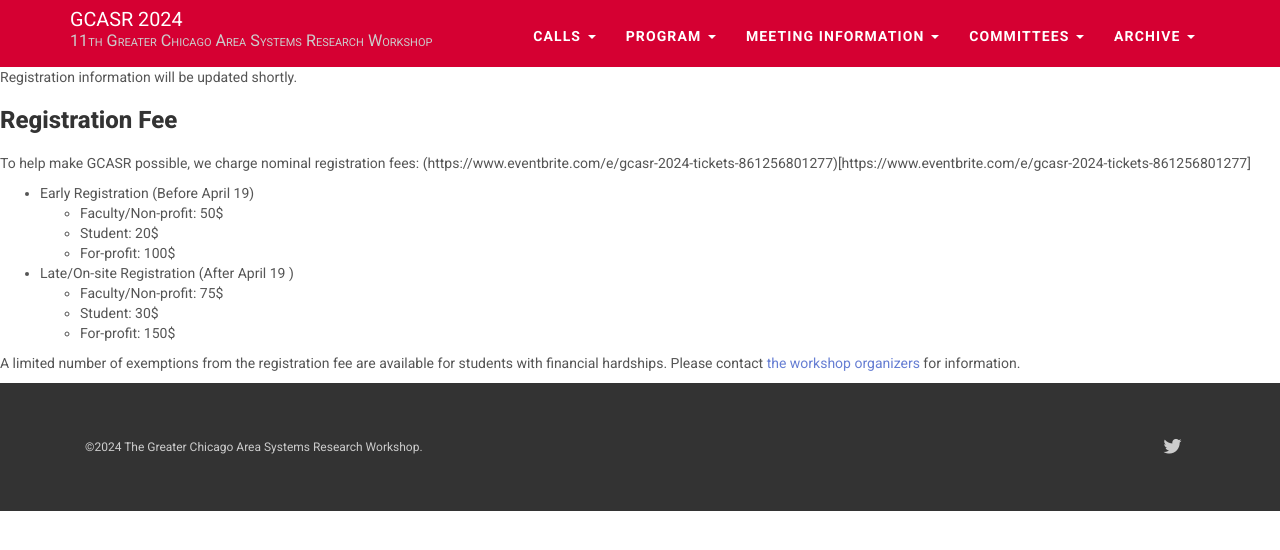
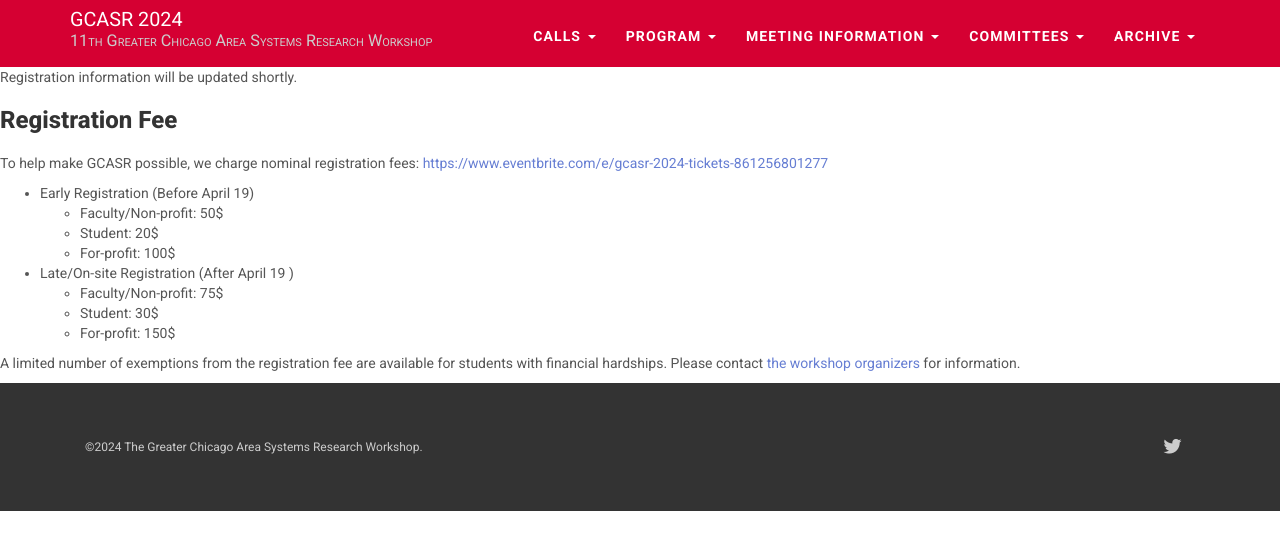
Before and after one commit to gcasr/2025, a Jekyll site: the page built from pages/registration.md, in a window 1280 px wide. Shown: the top 550 px of the page. Built offline with Jekyll 4.4.1, drawn with Linux system fonts in a browser that asks for light colours; nearby versions of some CDN libraries; our own code applies the rules of GitHub Pages for plain Markdown files; library files that are not in the unit come from our copies.

Commit message:
Update registration.md

```diff
--- a/pages/registration.md
+++ b/pages/registration.md
@@ -2,7 +2,7 @@ Registration information will be updated shortly.
 
 ### Registration Fee
 
-To help make GCASR possible, we charge nominal registration fees: (https://www.eventbrite.com/e/gcasr-2024-tickets-861256801277)[https://www.eventbrite.com/e/gcasr-2024-tickets-861256801277]
+To help make GCASR possible, we charge nominal registration fees: [https://www.eventbrite.com/e/gcasr-2024-tickets-861256801277](https://www.eventbrite.com/e/gcasr-2024-tickets-861256801277)
 
 - Early Registration (Before April 19)
   - Faculty/Non-profit: 50$
```
